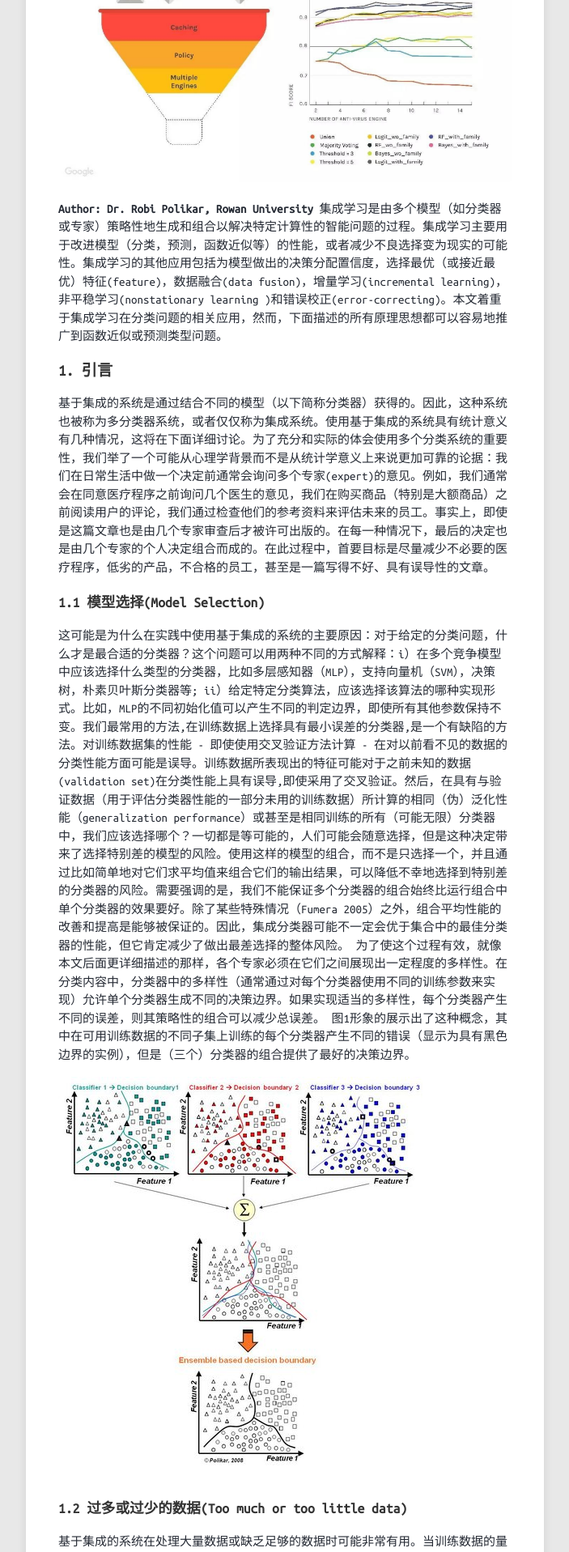
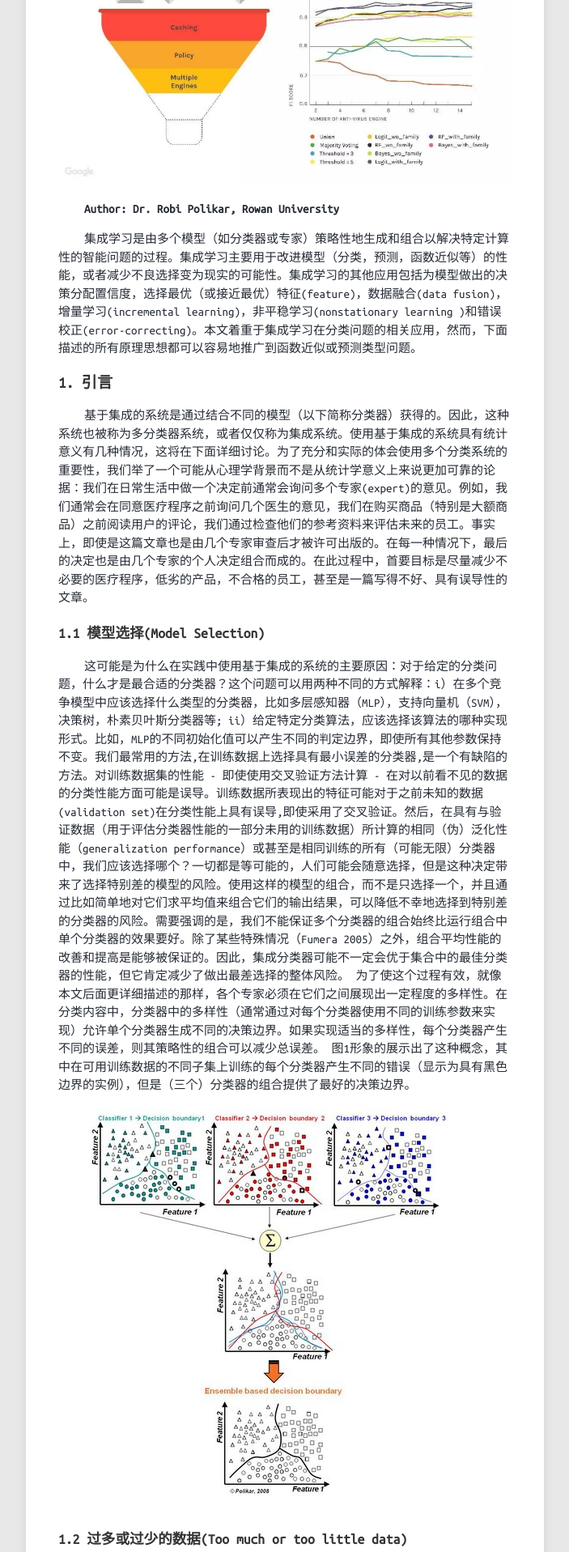
Before and after one commit to whuxgxj/whuxgxj.github.io, a Jekyll site: the page built from _posts/2016-11-07-ensemble-learning-in-classification.md, in a window 1280 px wide. Shown: the part 397-2314 px from the top of the page at 81% size, without its empty margins (288-991 px from the left). Built offline with Jekyll 4.4.1, drawn with Linux system fonts in a browser that asks for light colours; nearby versions of some CDN libraries; comment, search, counter and statistics services are not loaded.

Commit message:
update version 3.2

```diff
--- a/_config.yml
+++ b/_config.yml
@@ -3,9 +3,9 @@ title:               珞珈村下山
 tagline:             每天前进一小步
 description:
 baseurl:
-url:                 https://whuxgxj.github.io
+url:                 http://127.0.0.1:4000 #https://whuxgxj.github.io
 github:
-  url:               https://whuxgxj.github.io
+  url:               http://127.0.0.1:4000 #https://whuxgxj.github.io
 author:
   name:              "jian11"
   email:             "whuxgxj@gmail.com"
--- a/_posts/2016-11-07-ensemble-learning-in-classification.md
+++ b/_posts/2016-11-07-ensemble-learning-in-classification.md
@@ -10,7 +10,9 @@ image:
   feature: ensemble_learning.png
 ---
 
-**Author: Dr. Robi Polikar, Rowan University** 集成学习是由多个模型（如分类器或专家）策略性地生成和组合以解决特定计算性的智能问题的过程。集成学习主要用于改进模型（分类，预测，函数近似等）的性能，或者减少不良选择变为现实的可能性。集成学习的其他应用包括为模型做出的决策分配置信度，选择最优（或接近最优）特征(feature)，数据融合(data fusion)，增量学习(incremental learning)，非平稳学习(nonstationary learning )和错误校正(error-correcting)。本文着重于集成学习在分类问题的相关应用，然而，下面描述的所有原理思想都可以容易地推广到函数近似或预测类型问题。
+**Author: Dr. Robi Polikar, Rowan University**
+
+集成学习是由多个模型（如分类器或专家）策略性地生成和组合以解决特定计算性的智能问题的过程。集成学习主要用于改进模型（分类，预测，函数近似等）的性能，或者减少不良选择变为现实的可能性。集成学习的其他应用包括为模型做出的决策分配置信度，选择最优（或接近最优）特征(feature)，数据融合(data fusion)，增量学习(incremental learning)，非平稳学习(nonstationary learning )和错误校正(error-correcting)。本文着重于集成学习在分类问题的相关应用，然而，下面描述的所有原理思想都可以容易地推广到函数近似或预测类型问题。
 
 ## 1. 引言
 
--- a/css/main.css
+++ b/css/main.css
@@ -62,6 +62,10 @@ img {
   max-width: 100%;
   height: auto;
   border-radius: 5px;
+}
+
+p img{
+    text-align: left;
 }
 
 /*
@@ -184,12 +188,16 @@ blockquote p {
   border-radius: 5px;
   box-shadow: 0 0 0 0, 0 6px 12px rgba(34,34,34,0.1);
 }
+.post-one p{
+    text-indent: 2rem;
+}
 
 .posts h1 a {
     color: #252A34;
 }
 .posts p {
     color: #444F5A;
+    text-indent:2rem;
 }
 
 .post-date {
@@ -571,6 +579,7 @@ table{
     text-align: left;
     border-collapse: collapse;
     border-spacing: 0;
+    overflow-x: auto;
 }
 
 .dataframe th {
```
Also changed, not shown: _posts/2017-01-12-kaggle-titanic-tutorial.md (+3 -2 lines).
